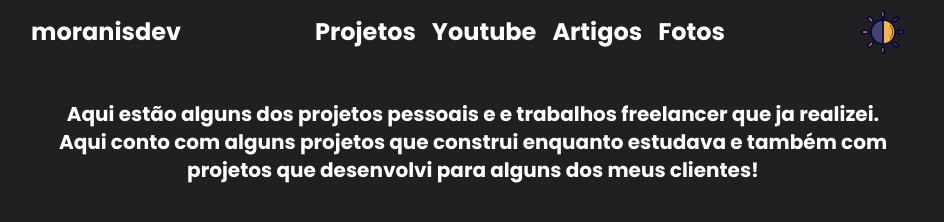
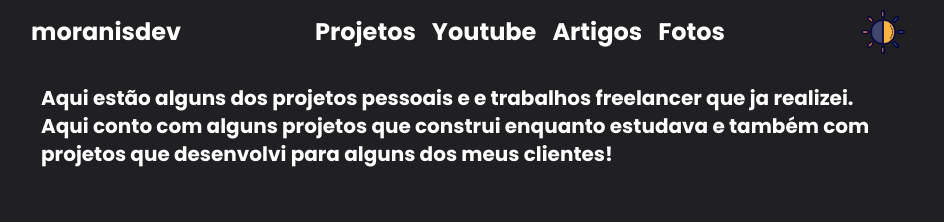
Before and after one commit to MichaelMoranis/portifolio, a React (Vite) app: page /works in a window 1280 px wide. Shown: the top 222 px of the page, without its empty margins (167-1111 px from the left). Built offline with nearby package versions, Linux system fonts and the light colour scheme.

Commit message:
refactor: change text about component

```diff
--- a/src/components/About/index.tsx
+++ b/src/components/About/index.tsx
@@ -4,7 +4,7 @@ interface AboutProps {
 
 function About({ text }: AboutProps) {
   return (
-    <div className="font-regular flex items-center justify-center text-center font-bold text-xl w-full md:w-full p-4">
+    <div className="font-regular flex items-center justify-center font-bold text-xl w-full p-2">
       {text}
     </div>
   );
--- a/src/pages/works.tsx
+++ b/src/pages/works.tsx
@@ -89,7 +89,7 @@ return (
       ease: [0, 0.71, 0.2, 1.01],
     }}
   >
-    <section className="flex flex-col items-center w-full p-4 mx-auto mt-10 md:mt-5 gap-6 lg:max-w-4xl">
+    <section className="flex flex-col items-center w-full p-2 mx-auto mt-10 md:mt-5 gap-6 lg:max-w-4xl">
       <About
         text="Aqui estão alguns dos projetos pessoais e  e trabalhos freelancer que ja realizei. Aqui conto com alguns projetos que construi enquanto estudava e também com projetos que desenvolvi para alguns dos meus clientes!"
       />
```
